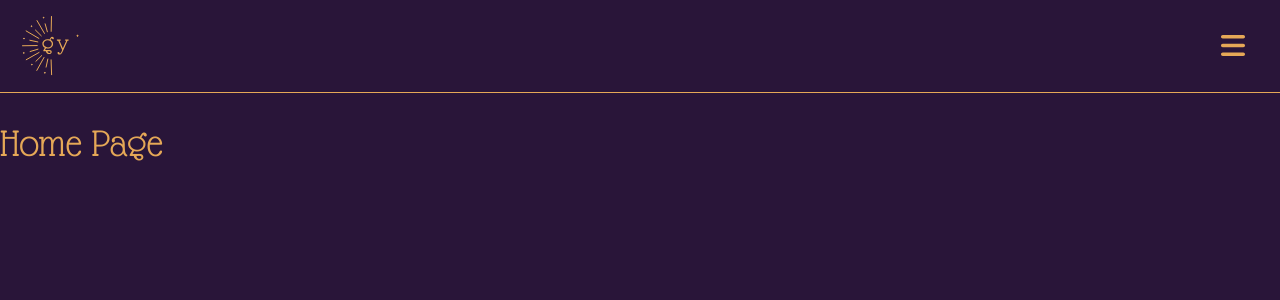
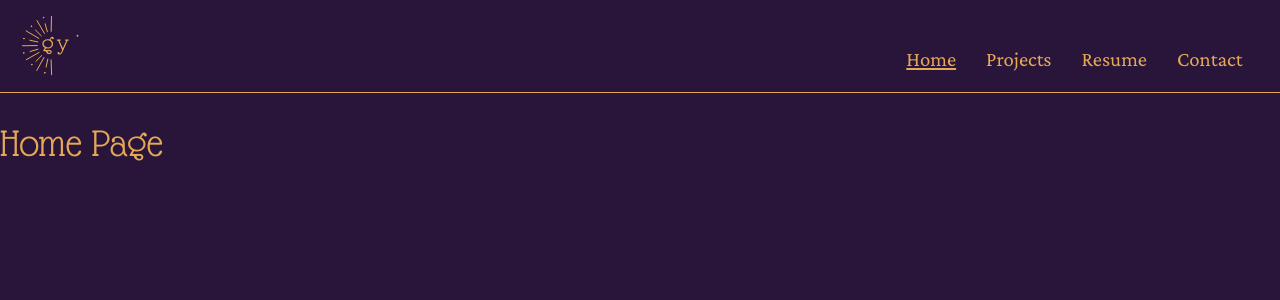
Before and after one commit to GabrielleYnara/portfolio, a React (Vite) app in the folder react-app/: page / in a window 1280 px wide. Shown: the top 300 px of the page. Built offline with nearby package versions, Linux system fonts and the light colour scheme.

Commit message:
Add medium-screen navbar styles

```diff
--- a/react-app/src/components/NavBar/NavBar.scss
+++ b/react-app/src/components/NavBar/NavBar.scss
@@ -41,7 +41,6 @@ body.blur {
     height: fit-content;
     background-color: $background_darkTheme;
     display: inline-block;
-    list-style: none;
     margin-top: 4.8rem;
     padding: 35px 0px 50px 50px;
     line-height: 54px;
@@ -83,3 +82,25 @@ body.blur {
         width: 200%;
     }
 }
+
+@media (min-width: $breakpoint-medium) { /* Styling for medium screens */
+    nav button,
+    #external-links {
+        display: none;
+    }
+
+    #navigation-items{
+        display: flex;
+        align-items: end;
+        a {
+            display: inline-block;
+            text-decoration: none;
+            padding: 0px 15px 0px 15px;
+            color: $primaryColor_darkTheme;
+        }
+        a.active {
+            text-decoration: underline;
+        }
+    }
+
+}
--- a/react-app/src/styles/abstracts/_variables.scss
+++ b/react-app/src/styles/abstracts/_variables.scss
@@ -1,4 +1,8 @@
+/* ---------------------------- Screen sizes ---------------------------- */
+$breakpoint-medium: 768px;
+$breakpoint-large: 1024px;
 
+/* ---------------------------- Fonts ---------------------------- */
 $primaryFont: "Crimson Pro", serif;
 $accentFont: "Glass Antiqua", sans-serif;
 
```
Also changed, not shown: 1 other file (tests, documents, lock files or other folders).
